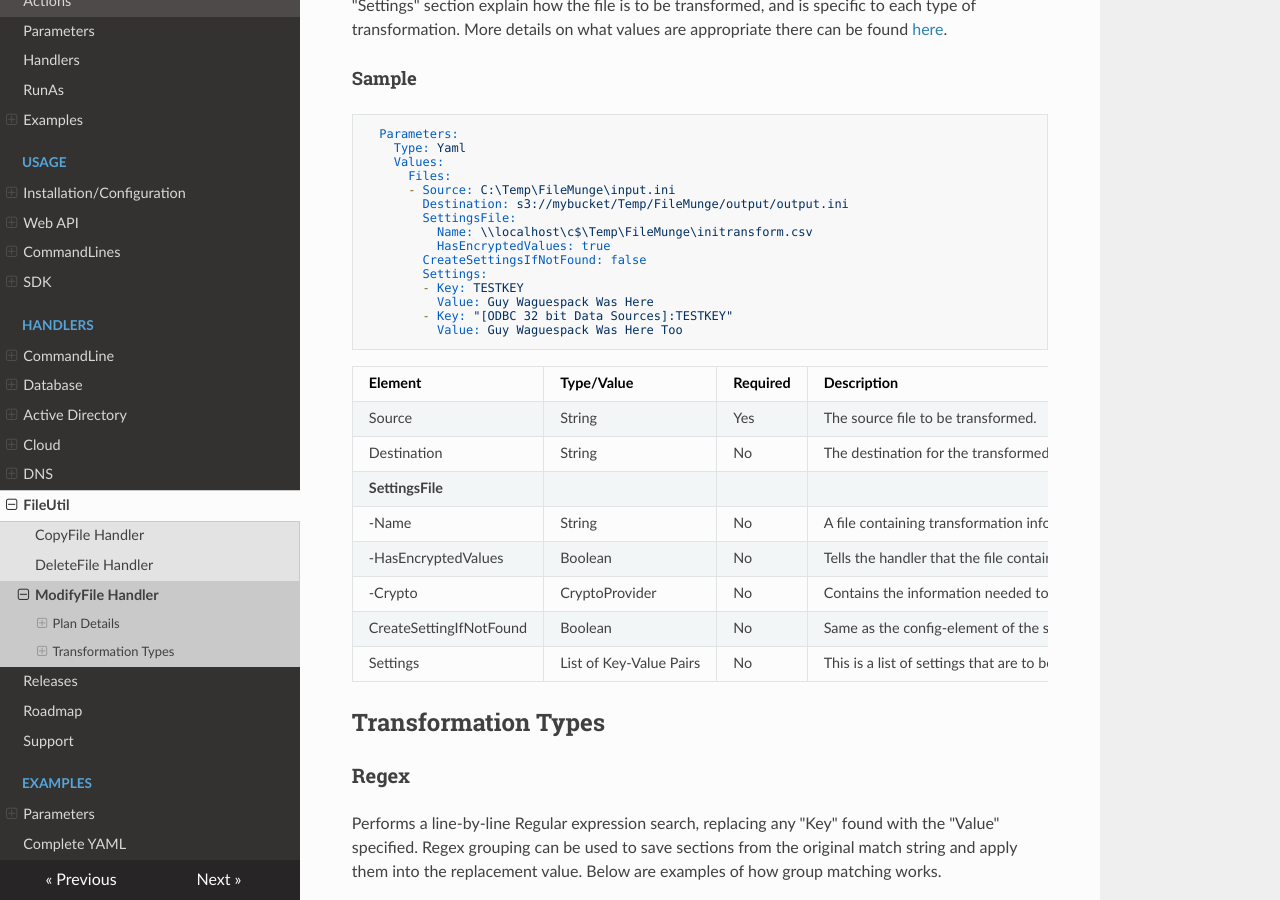
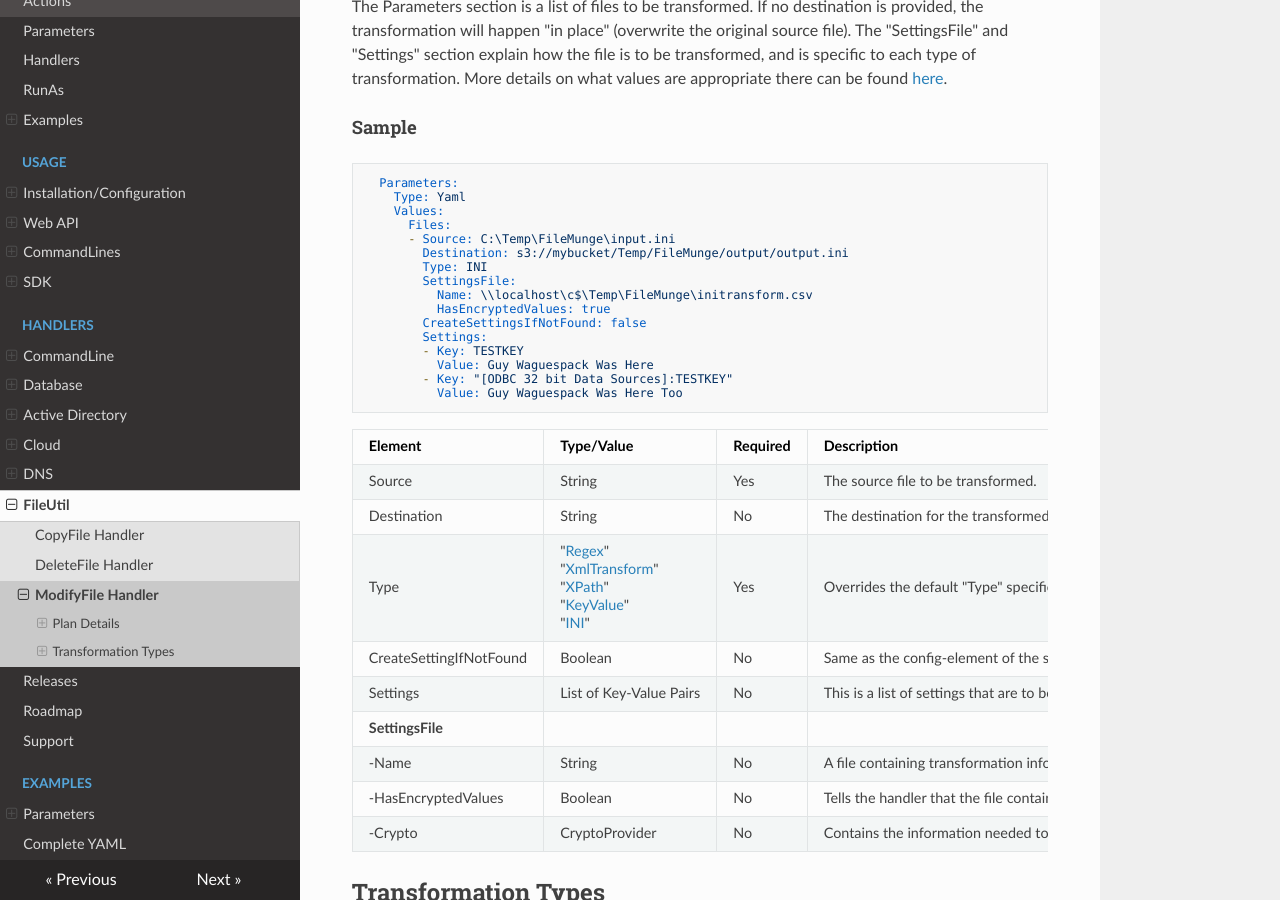
Before and after one commit to SynapseProject/synapse.docs, an MkDocs documentation site: the page built from docs/handlers/fileutil/modifyfile.md, in a window 1280 px wide and 900 px high, scrolled down 1807 px. Built offline with MkDocs 1.6.1, drawn with Linux system fonts in a browser that asks for light colours; nearby versions of some CDN libraries; old or Windows-style settings are respelled for this version of MkDocs; some of the changed text lies outside the part shown.

Commit message:
Added "StopOnError" documentation.  Fixed Sample Config / Parameter YAML sections.

```diff
--- a/docs/handlers/fileutil/modifyfile.md
+++ b/docs/handlers/fileutil/modifyfile.md
@@ -35,8 +36,9 @@ The config section of the plan specifies what technique should be used to modify
 |Element|Type/Value|Required|Description
 |-------|----------|--------|-----------
 |Type|"[Regex](#regex)"<br>"[XmlTransform](#xmltransform)"<br>"[XPath](#xpath)"<br>"[KeyValue](#keyvalue)"<br>"[INI](#ini)"|Yes|Indicates how the file will be transformed. Details of each type of transformation can be found [here](#transformation-types)
-|BackupSource|Boolean|No|Creates a backup of the original file.  The backup file will have the same name as the original file with a timestamp appened. (Default = false)
+|BackupSource|Boolean|No|Creates a backup of the original file.  The backup file will have the same name as the original file with a timestamp appened.  If "StopOnError" is false, failure to backup the source file will NOT stop the attempt to modify the file. (Default = false)
 |CreateSettingIfNotFound|Boolean|No|Creates a new setting in the destination file if the source file does not contain the setting already. (Default = false)
+|StopOnError|Boolean|No|Should Action Continue When An Error Is Encountered. (Default = true)
 |RunSequential|Boolean|No|Runs the files in the order they appear in the plan.  This is useful for chained dependencies between file modifications. (Default = false)
 |Aws|[AwsConfig](#awsconfig)|No*|Details on how to connect to Amazon Web Services to access S3 Buckets.<br><br>* = Required if any endpoint is an S3 bucket.
 
@@ -63,6 +65,7 @@ The Parameters section is a list of files to be transformed.  If no destination
       Files:
       - Source: C:\Temp\FileMunge\input.ini
         Destination: s3://mybucket/Temp/FileMunge/output/output.ini
+        Type: INI
         SettingsFile:
           Name: \\localhost\c$\Temp\FileMunge\initransform.csv
           HasEncryptedValues: true
@@ -78,12 +81,13 @@ The Parameters section is a list of files to be transformed.  If no destination
 |-------|----|--------|-----------
 |Source|String|Yes|The source file to be transformed.
 |Destination|String|No|The destination for the transformed file.  If no value provided, the transformation will overwrite the source file (in-place transformation).
+|Type|"[Regex](#regex)"<br>"[XmlTransform](#xmltransform)"<br>"[XPath](#xpath)"<br>"[KeyValue](#keyvalue)"<br>"[INI](#ini)"|Yes|Overrides the default "Type" specified in the config section.  Applies ONLY to this file. Details of each type of transformation can be found [here](#transformation-types)
+|CreateSettingIfNotFound|Boolean|No|Same as the config-element of the same name, but applies only to this particular file transformation.  This is used to "override" the plan-level setting.
+|Settings|List of Key-Value Pairs|No|This is a list of settings that are to be applied to the transformation process.  These values are applied AFTER the SettingsFile has been applied, and are executed in the order they appear in the list.
 |**SettingsFile**
 |-Name|String|No|A file containing transformation information, either in CSV or XML format.  See individual [transformations](#transformation-types) for more details.
 |-HasEncryptedValues|Boolean|No|Tells the handler that the file contains one or more encrypted values, so attempt to decrypt all values using the Crypto information provided.  (Default = false)
 |-Crypto|CryptoProvider|No|Contains the information needed to decrypt any values in the file.  These values will override any Crypto details provided at the plan level and are only necessary here if the details used to encrypt the values are different from the plan level cryptography.  A more detailed description on plan cryptography can be found [here](/run/crypto/).
-|CreateSettingIfNotFound|Boolean|No|Same as the config-element of the same name, but applies only to this particular file transformation.  This is used to "override" the plan-level setting.
-|Settings|List of Key-Value Pairs|No|This is a list of settings that are to be applied to the transformation process.  These values are applied AFTER the SettingsFile has been applied, and are executed in the order they appear in the list.
 
 
 ## Transformation Types
```
Also changed, not shown: other parts of docs/handlers/fileutil/modifyfile.md (+1 -0 lines), docs/handlers/fileutil/copyfile.md (+2 -1 lines), docs/handlers/fileutil/deletefile.md (+1 -1 lines).
